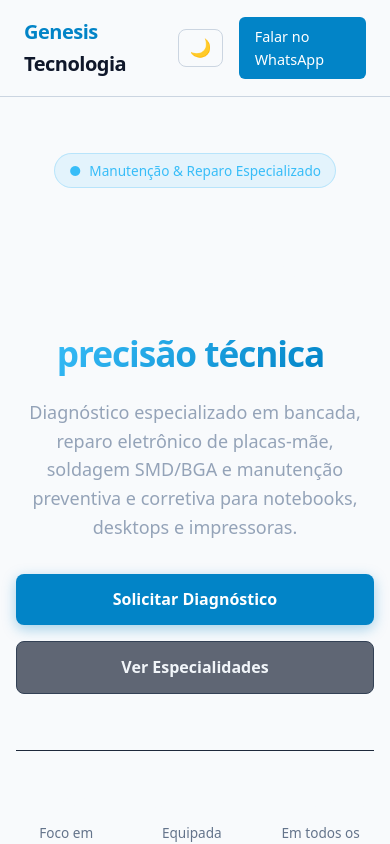
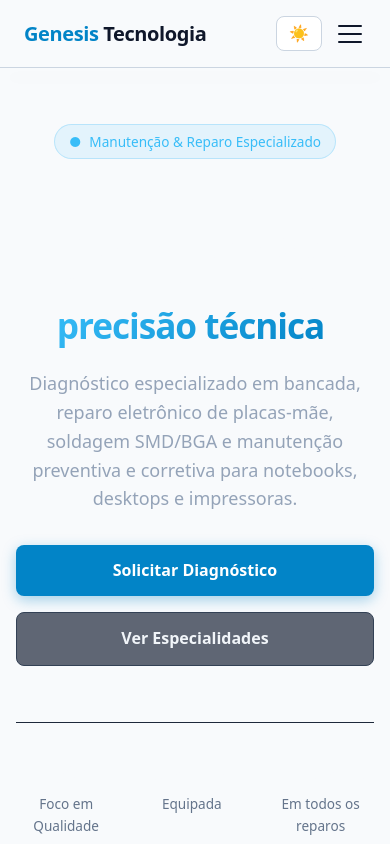
Before and after one commit to diegosrudi/Projeto-Genesis-Tecnologia, a React (Vite) app: page / in a window 390 px wide. Shown: the top 844 px of the page. Built offline with nearby package versions, Linux system fonts and the light colour scheme; no server answers.

Commit message:
feat: add responsive mobile hamburger menu with smooth drawer transition

```diff
--- a/src/components/Navbar/Navbar.jsx
+++ b/src/components/Navbar/Navbar.jsx
@@ -1,16 +1,26 @@
+import { useState } from "react"
 import styles from "./Navbar.module.css"
-import { useTheme } from "../../context/ThemeContext"
 
-export default function Navbar() {
-  const { theme, toggleTheme } = useTheme()
+export default function Navbar({ theme, toggleTheme }) {
+  const [isMenuOpen, setIsMenuOpen] = useState(false)
+
+  const toggleMenu = () => {
+    setIsMenuOpen((prev) => !prev)
+  }
+
+  const closeMenu = () => {
+    setIsMenuOpen(false)
+  }
 
   return (
-    <header className={styles.header}>
-      <div className={styles.navContainer}>
-        <div className={styles.logo}>
-          Genesis <span>Tecnologia</span>
-        </div>
+    <nav className={styles.navbar}>
+      <div className={styles.container}>
+        {/* Logótipo / Marca */}
+        <a href="#inicio" className={styles.brand} onClick={closeMenu}>
+          <span className={styles.brandAccent}>Genesis</span> Tecnologia
+        </a>
 
+        {/* Links Desktop */}
         <ul className={styles.navLinks}>
           <li><a href="#inicio">Início</a></li>
           <li><a href="#servicos">Serviços</a></li>
@@ -20,27 +30,42 @@
           <li><a href="#contato">Contato</a></li>
         </ul>
 
-        <div className={styles.actionsContainer}>
+        {/* Ações da direita: Botão de Tema e Botão Hambúrguer */}
+        <div className={styles.actions}>
           <button
             type="button"
-            className={styles.themeToggleBtn}
+            className={styles.themeToggle}
             onClick={toggleTheme}
-            aria-label="Alternar tema claro e escuro"
-            title={theme === "dark" ? "Mudar para modo claro" : "Mudar para modo escuro"}
+            aria-label="Alternar tema"
           >
-            {theme === "dark" ? "☀️" : "🌙"}
+            {theme === "light" ? "🌙" : "☀️"}
           </button>
 
-        <a
-          href="https://wa.me/"
-          target="_blank"
-          rel="noopener noreferrer"
-          className={styles.ctaButton}
-        >
-          Falar no WhatsApp
-        </a>
+          <button
+            type="button"
+            className={`${styles.hamburger} ${isMenuOpen ? styles.hamburgerActive : ""}`}
+            onClick={toggleMenu}
+            aria-label="Menu de navegação"
+            aria-expanded={isMenuOpen}
+          >
+            <span className={styles.bar}></span>
+            <span className={styles.bar}></span>
+            <span className={styles.bar}></span>
+          </button>
+        </div>
       </div>
-     </div>
-    </header>
+
+      {/* Gaveta / Menu Mobile */}
+      <div className={`${styles.mobileDrawer} ${isMenuOpen ? styles.drawerOpen : ""}`}>
+        <ul className={styles.mobileLinks}>
+          <li><a href="#inicio" onClick={closeMenu}>Início</a></li>
+          <li><a href="#servicos" onClick={closeMenu}>Serviços</a></li>
+          <li><a href="#diagnostico" onClick={closeMenu}>Diagnóstico</a></li>
+          <li><a href="#rastreio" onClick={closeMenu}>Consultar OS</a></li>
+          <li><a href="#sobre" onClick={closeMenu}>Sobre</a></li>
+          <li><a href="#contato" onClick={closeMenu}>Contato</a></li>
+        </ul>
+      </div>
+    </nav>
   )
 }
--- a/src/components/Navbar/Navbar.module.css
+++ b/src/components/Navbar/Navbar.module.css
@@ -1,13 +1,14 @@
-.header {
+.navbar {
   position: sticky;
   top: 0;
-  z-index: 50;
+  z-index: 100;
   background-color: var(--bg-primary);
   border-bottom: 1px solid var(--border-color);
+  backdrop-filter: blur(8px);
   transition: background-color 0.3s ease, border-color 0.3s ease;
 }
 
-.navContainer {
+.container {
   max-width: 1200px;
   margin: 0 auto;
   padding: 1rem 1.5rem;
@@ -16,26 +17,31 @@
   justify-content: space-between;
 }
 
-.logo {
+.brand {
   font-size: 1.25rem;
   font-weight: 700;
-  color: var(--accent-color);
-  letter-spacing: -0.025em;
+  color: var(--text-primary);
+  text-decoration: none;
+  letter-spacing: -0.02em;
 }
 
-.logo span {
-  color: var(--text-primary);
+.brandAccent {
+  color: var(--accent-color);
 }
 
 .navLinks {
   display: flex;
   gap: 2rem;
   list-style: none;
+  margin: 0;
+  padding: 0;
 }
 
 .navLinks a {
+  text-decoration: none;
+  color: var(--text-secondary);
   font-size: 0.95rem;
-  color: var(--text-secondary);
+  font-weight: 500;
   transition: color 0.2s ease;
 }
 
@@ -43,47 +49,114 @@
   color: var(--accent-color);
 }
 
-.actionsContainer {
+.actions {
   display: flex;
   align-items: center;
-  gap: 1rem;
+  gap: 0.75rem;
 }
 
-.themeToggleBtn {
-  background: none;
+.themeToggle {
+  background: var(--bg-secondary);
   border: 1px solid var(--border-color);
   color: var(--text-primary);
+  padding: 0.45rem 0.75rem;
   border-radius: 8px;
-  padding: 0.45rem 0.65rem;
   cursor: pointer;
-  font-size: 1.1rem;
+  font-size: 1rem;
   display: flex;
   align-items: center;
   justify-content: center;
-  transition: background-color 0.2s ease, border-color 0.2s ease;
+  transition: border-color 0.2s ease, transform 0.15s ease;
 }
 
-.themeToggleBtn:hover {
-  background-color: var(--bg-secondary);
+.themeToggle:hover {
   border-color: var(--accent-color);
+  transform: scale(1.05);
 }
 
-.ctaButton {
-  background-color: var(--accent-btn);
-  color: #ffffff;
-  padding: 0.5rem 1rem;
-  border-radius: 6px;
-  font-weight: 500;
-  font-size: 0.9rem;
-  transition: background-color 0.2s ease;
+/* Botão Hambúrguer - Oculto por padrão em desktop */
+.hamburger {
+  display: none;
+  flex-direction: column;
+  justify-content: space-around;
+  width: 32px;
+  height: 32px;
+  background: transparent;
+  border: none;
+  cursor: pointer;
+  padding: 4px;
+  z-index: 101;
 }
 
-.ctaButton:hover {
-  background-color: var(--accent-btn-hover);
+.bar {
+  width: 100%;
+  height: 2px;
+  background-color: var(--text-primary);
+  border-radius: 2px;
+  transition: all 0.3s ease-in-out;
 }
 
+/* Animação do ícone para transformar em "X" quando ativo */
+.hamburgerActive .bar:nth-child(1) {
+  transform: translateY(8px) rotate(45deg);
+}
+
+.hamburgerActive .bar:nth-child(2) {
+  opacity: 0;
+}
+
+.hamburgerActive .bar:nth-child(3) {
+  transform: translateY(-8px) rotate(-45deg);
+}
+
+/* Gaveta Mobile */
+.mobileDrawer {
+  position: absolute;
+  top: 100%;
+  left: 0;
+  right: 0;
+  background-color: var(--bg-primary);
+  border-bottom: 1px solid var(--border-color);
+  max-height: 0;
+  overflow: hidden;
+  transition: max-height 0.35s ease-in-out, padding 0.35s ease-in-out;
+  box-shadow: 0 10px 20px rgba(0, 0, 0, 0.1);
+}
+
+.drawerOpen {
+  max-height: 380px;
+  padding: 1.5rem 0;
+}
+
+.mobileLinks {
+  list-style: none;
+  margin: 0;
+  padding: 0;
+  display: flex;
+  flex-direction: column;
+  align-items: center;
+  gap: 1.25rem;
+}
+
+.mobileLinks a {
+  text-decoration: none;
+  color: var(--text-primary);
+  font-size: 1.1rem;
+  font-weight: 500;
+  transition: color 0.2s ease;
+}
+
+.mobileLinks a:hover {
+  color: var(--accent-color);
+}
+
+/* Responsividade: ativa o hambúrguer em ecrãs até 768px */
 @media (max-width: 768px) {
   .navLinks {
     display: none;
   }
+
+  .hamburger {
+    display: flex;
+  }
 }
```
